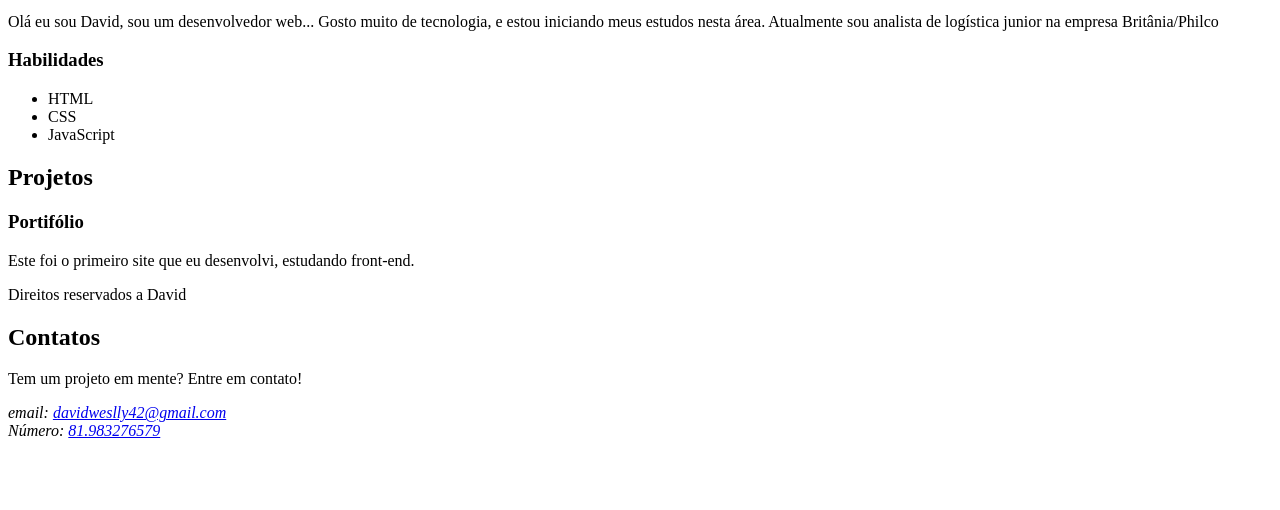
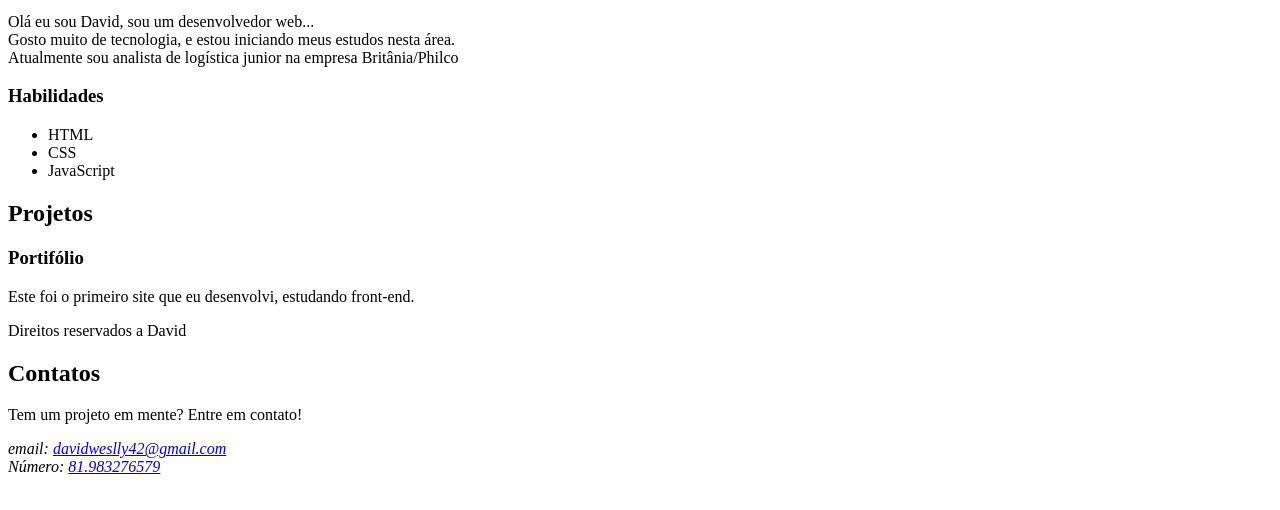
Before and after one commit to DavidWeslly/Site, a plain HTML site: page index.html in a window 1280 px wide. Shown: the part 240-750 px from the top of the page. Drawn offline with Linux system fonts and the light colour scheme.

Commit message:
New version meu primeiro site

```diff
--- a/index.html
+++ b/index.html
@@ -28,9 +28,9 @@
         <article><!--Função "article" para criar um texto-->
             <p><!--Função "P" para criar um parágrafo.-->
 
-                Olá eu sou David, sou um desenvolvedor web...
-                Gosto muito de tecnologia, e estou iniciando meus estudos nesta área.
-                Atualmente sou analista de logística junior na empresa Britânia/Philco
+                Olá eu sou David, sou um desenvolvedor web... <br>
+                Gosto muito de tecnologia, e estou iniciando meus estudos nesta área. <br>
+                Atualmente sou analista de logística junior na empresa Britânia/Philco <br>
             </p>
         </article><!--Função para criar um texto-->
         <aside><!--"A parte" para criar um novo titulo-->
```
